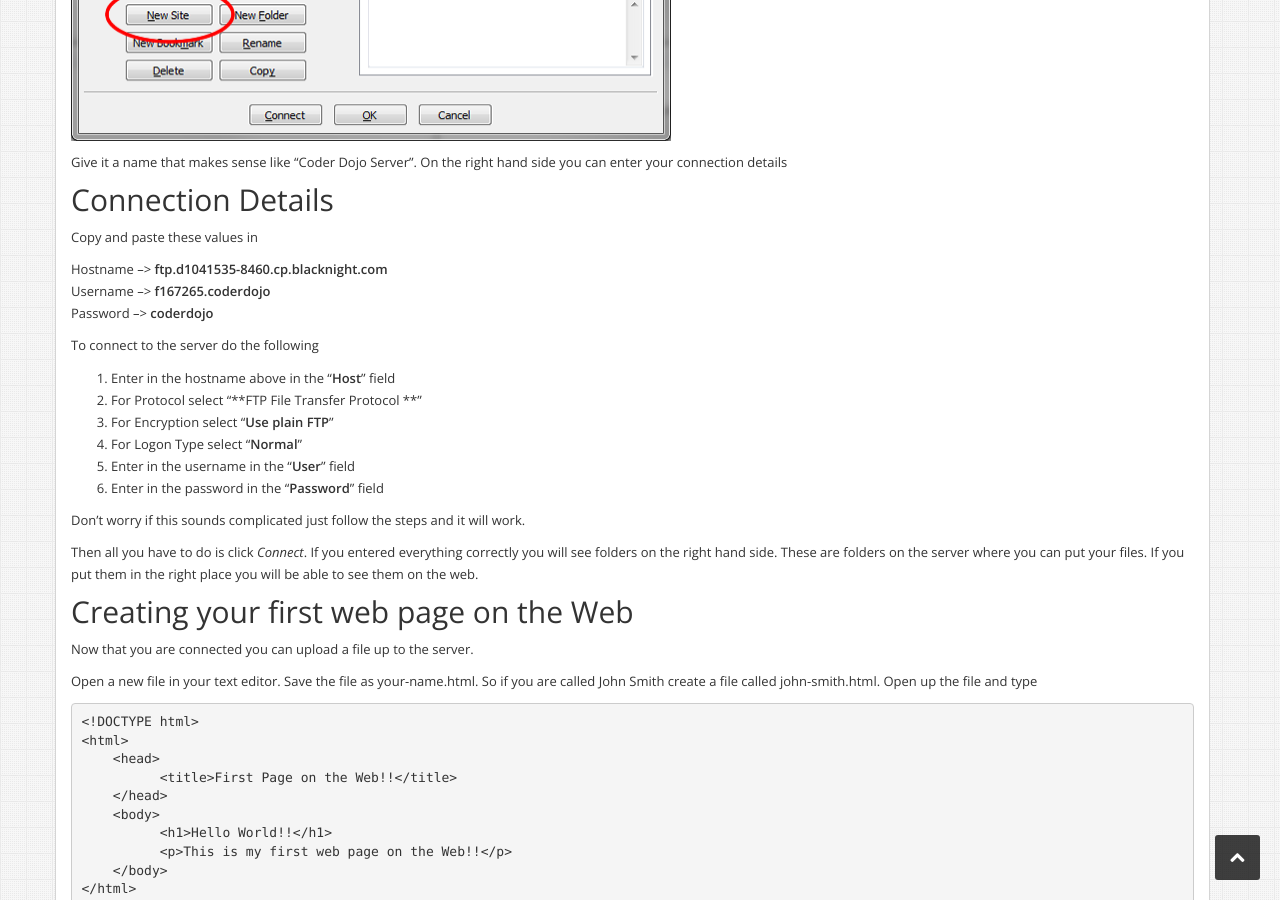
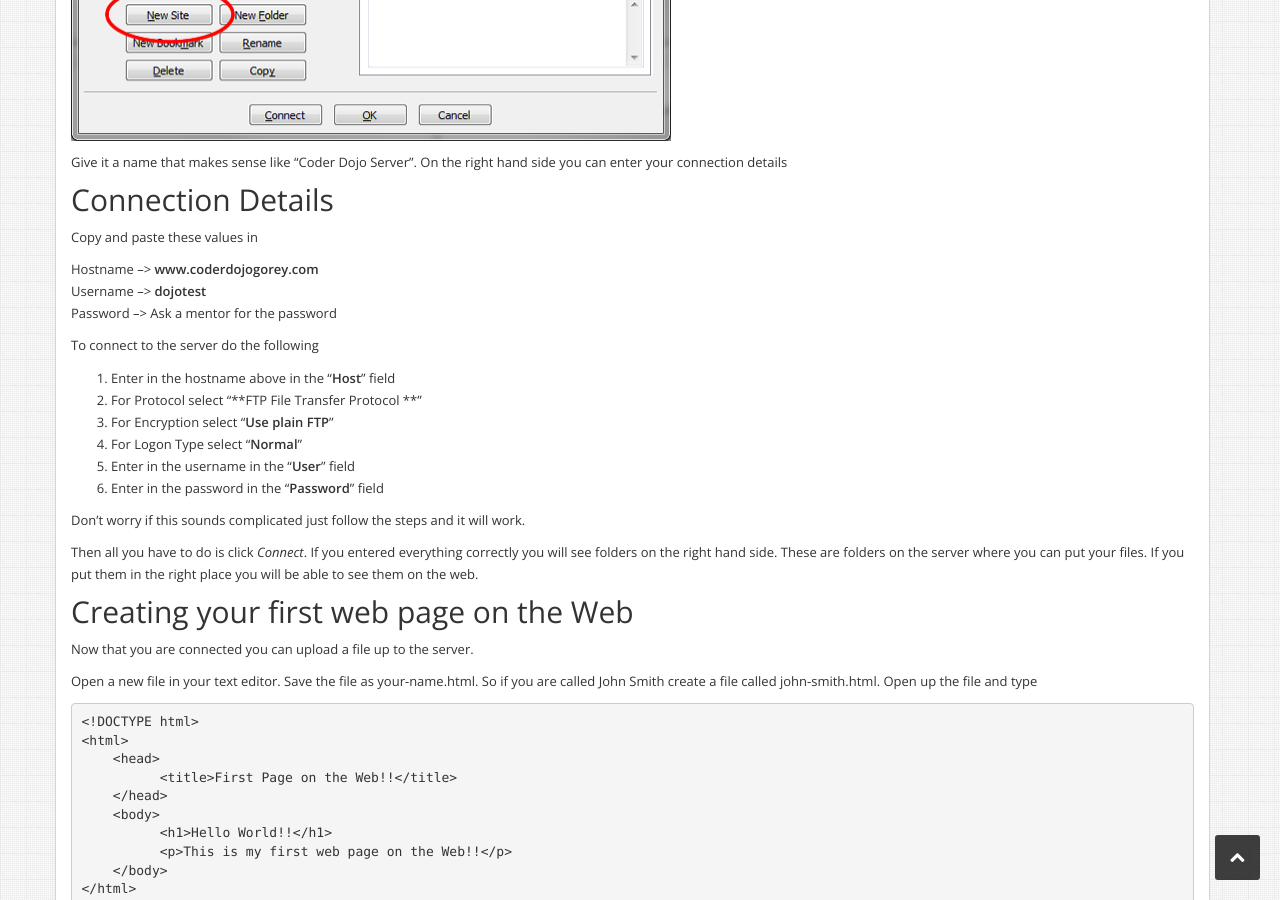
Before and after one commit to goreycoderdojo/goreycoderdojo.github.io, a Jekyll site: the page built from html/yellow/lesson5/index.md, in a window 1280 px wide and 900 px high, scrolled down 2319 px. Built offline with Jekyll 4.4.1, drawn with Linux system fonts in a browser that asks for light colours; Markdown is read by kramdown in place of the engine named in the settings; some of the changed text lies outside the part shown.

Commit message:
fixed credentials issue

```diff
--- a/html/yellow/lesson5/index.md
+++ b/html/yellow/lesson5/index.md
@@ -58,9 +58,9 @@ Give it a name that makes sense like "Coder Dojo Server". On the right hand side
 ## Connection Details
 Copy and paste these values in
 
-Hostname --> **ftp.d1041535-8460.cp.blacknight.com**
-Username --> **f167265.coderdojo**
-Password --> **coderdojo**
+Hostname --> **www.coderdojogorey.com**
+Username --> **dojotest**
+Password --> Ask a mentor for the password
 
 To connect to the server do the following
 
@@ -115,7 +115,7 @@ No you should see the following -->
 
 Now you can go to your your web page and anyone with a web connection can see it too.
 
-<a href="http://www.thesecretpixel.com/coderdojo/john-smith.html">http://www.thesecretpixel.com/coderdojo/<strong>john-smith.html</strong></a>
+<a href="http://www.coderdojogorey.com/~dojotest/john-smith.html">http://www.coderdojogorey.com/~dojotest/<strong>john-smith.html</strong></a>
 
 Just change the name of the file to the name of the file that you uploaded.
 
```
